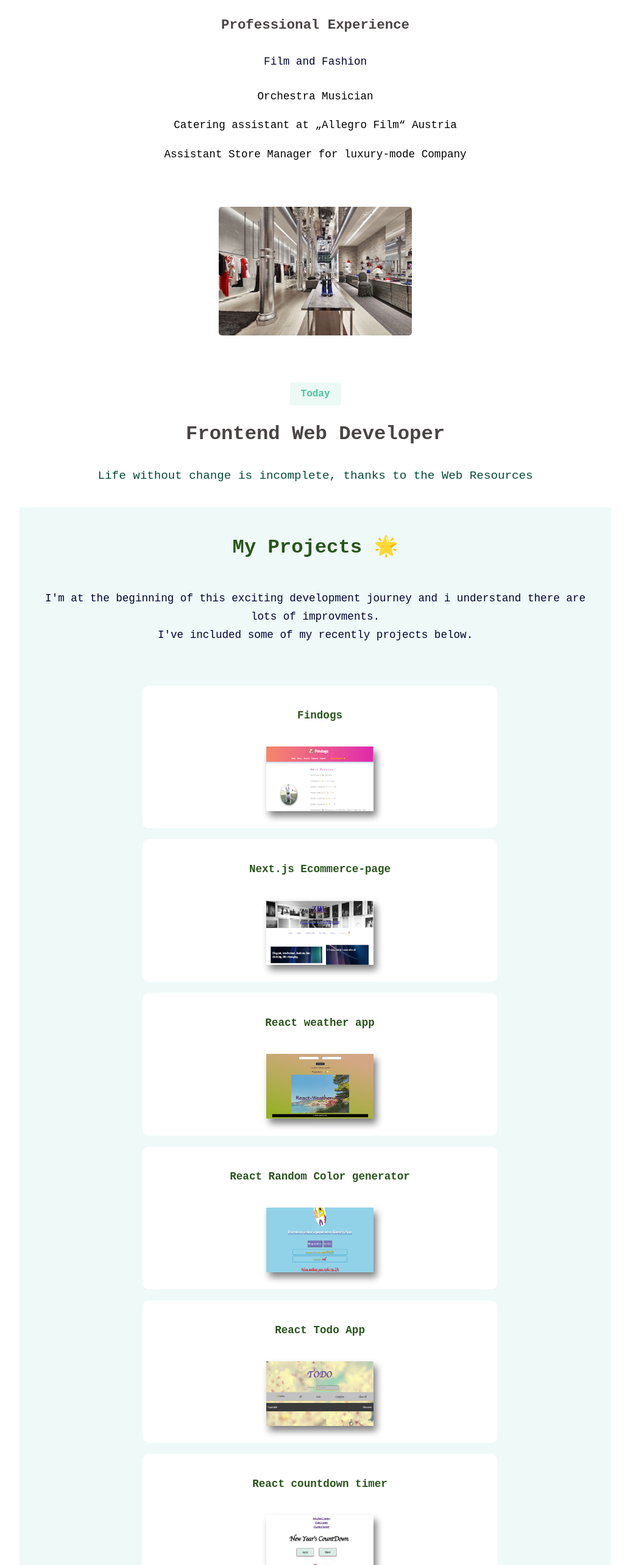
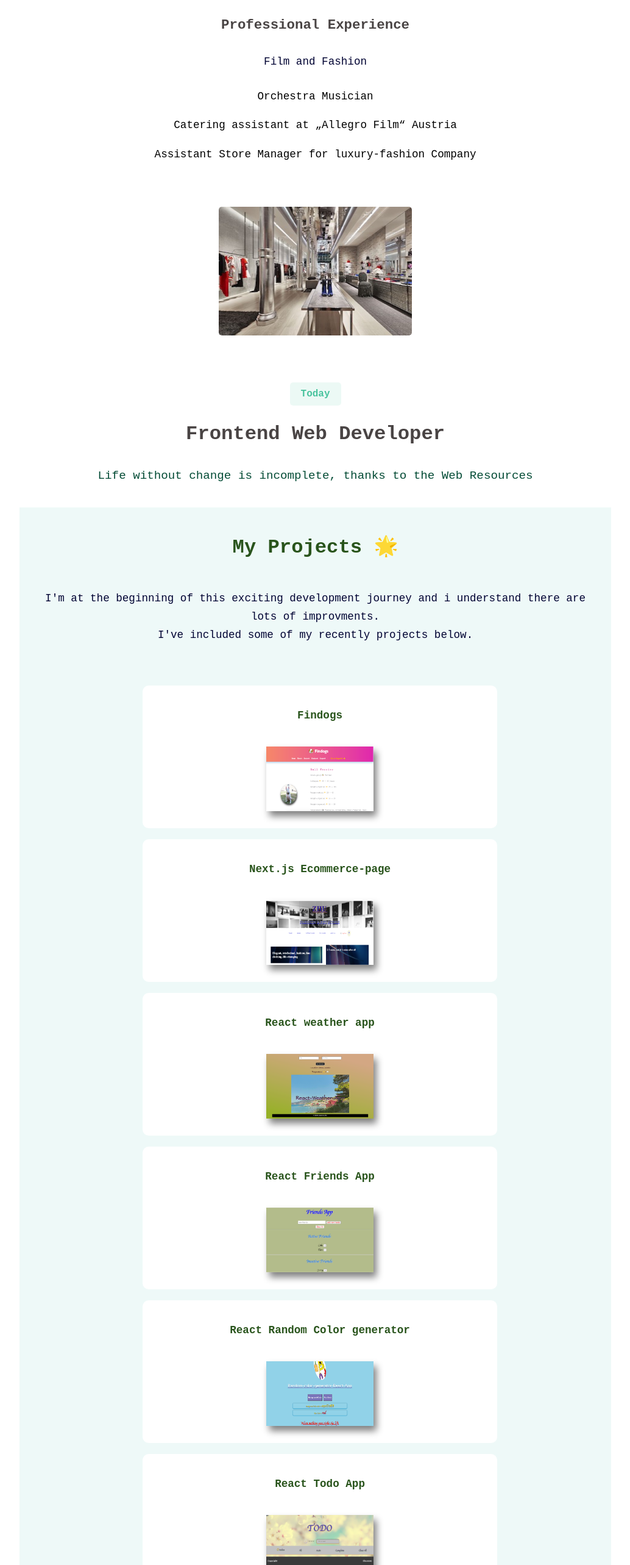
Before and after one commit to xiaominzhu88/my-portfolio, a React (Create React App) app: page / in a window 1280 px wide. Shown: the part 809-3375 px from the top of the page at 61% size, without its empty margins (133-1167 px from the left). Built offline with nearby package versions, Linux system fonts and the light colour scheme.

Commit message:
Upeated project links

```diff
--- a/public/index.html
+++ b/public/index.html
@@ -24,7 +24,7 @@
       work correctly both with client-side routing and a non-root public URL.
       Learn how to configure a non-root public URL by running `npm run build`.
     -->
-    <title>Xiaomin Zhu</title>
+    <title>Xiaomin Zhu Portfolio</title>
   </head>
   <body>
     <noscript>You need to enable JavaScript to run this app.</noscript>
--- a/src/Experience.js
+++ b/src/Experience.js
@@ -74,7 +74,7 @@ export default function Content3() {
 
         <p>Catering assistant at „Allegro Film“ Austria</p>
         <p class="text-luxus">
-          Assistant Store Manager for luxury-mode Company
+          Assistant Store Manager for luxury-fashion Company
         </p>
       </div>
 
--- a/src/FooterContainer2.js
+++ b/src/FooterContainer2.js
@@ -6,6 +6,7 @@ import ecommerce from './images/ecommerce.png';
 import randomColor from './images/color.png';
 import weather from './images/weather.png';
 import findogs from './images/findogs.png';
+import friends from './images/friends.png';
 
 export default function FooterContainer2() {
   const cartTableStyle = css`
@@ -172,7 +173,7 @@ export default function FooterContainer2() {
               <div css={cardHeaderStyle} className="card-header">
                 <h5 css={h5Style}>Next.js Ecommerce-page</h5>
                 <a
-                  href="https://next-js-ecommerces-store.herokuapp.com/content"
+                  href="https://next-js-ecommerces-store.herokuapp.com"
                   target="_blank"
                   rel="noopener noreferrer"
                 >
@@ -204,9 +205,26 @@ export default function FooterContainer2() {
                 className="card-header"
                 id="basicsHeadingOne"
               >
+                <h5 css={h5Style}>React Friends App</h5>
+                <a
+                  href="https://react-friends-co.netlify.app/"
+                  target="_blank"
+                  rel="noopener noreferrer"
+                >
+                  <img css={projectImg} src={friends} alt="todo project" />
+                </a>
+              </div>
+            </div>
+
+            <div className="card-table" css={cartTableStyle}>
+              <div
+                css={cardHeaderStyle}
+                className="card-header"
+                id="basicsHeadingOne"
+              >
                 <h5 css={h5Style}>React Random Color generator</h5>
                 <a
-                  href="https://nostalgic-roentgen-e8596b.netlify.app/"
+                  href="https://react-random-color.netlify.app/"
                   target="_blank"
                   rel="noopener noreferrer"
                 >
@@ -222,7 +240,7 @@ export default function FooterContainer2() {
               >
                 <h5 css={h5Style}>React Todo App</h5>
                 <a
-                  href="https://affectionate-heyrovsky-7618fd.netlify.app/"
+                  href="https://react-todo-app-zhu.netlify.app"
                   target="_blank"
                   rel="noopener noreferrer"
                 >
@@ -240,7 +258,7 @@ export default function FooterContainer2() {
                 <div className="card-table" css={cartTableStyle}>
                   <h5 css={h5Style}>React countdown timer</h5>
                   <a
-                    href="https://elastic-meninsky-ca3d1e.netlify.app/"
+                    href="https://count-down-react.netlify.app/"
                     target="_blank"
                     rel="noopener noreferrer"
                   >
```
Also changed, not shown: src/images/friends.png (added).
